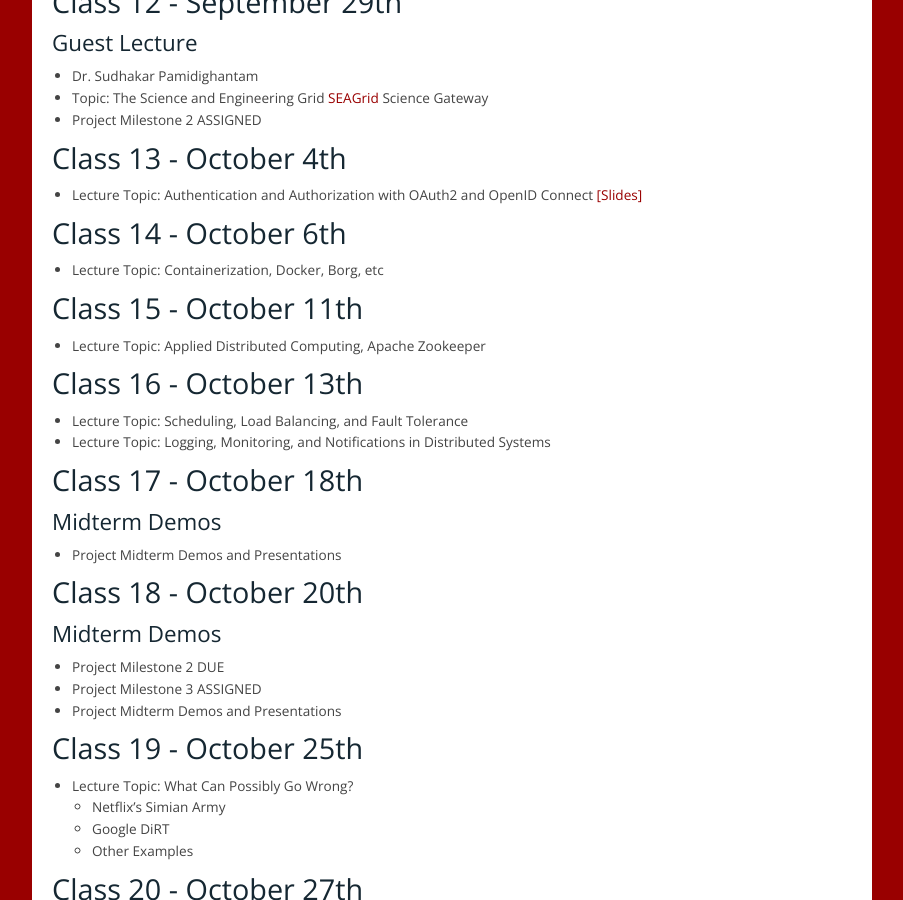
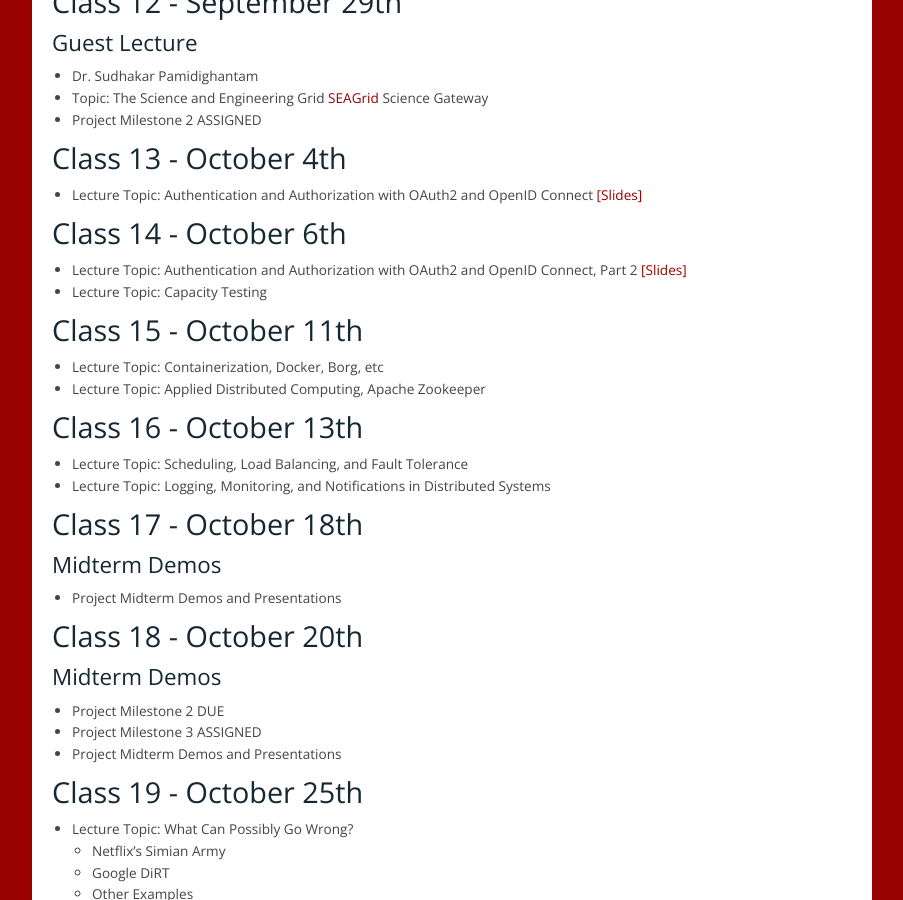
Before and after one commit to airavata-courses/airavata-courses.github.io, a Jekyll site: the page built from lectures.md, in a window 1280 px wide and 900 px high, scrolled down 1386 px. Shown: the whole window, without its empty margins (258-1161 px from the left). Built offline with Jekyll 4.4.1, drawn with Linux system fonts in a browser that asks for light colours.

Commit message:
Adding Oct 6 lecture slides

```diff
--- a/lectures.md
+++ b/lectures.md
@@ -69,9 +69,11 @@ The course focuses in teaching the distributed systems concepts through projects
 * Lecture Topic: Authentication and Authorization with OAuth2 and OpenID Connect [[Slides]]({{ site.url }}slides/CS649-OAuth2.pdf)
 
 ###  Class 14 - October 6th
-* Lecture Topic: Containerization, Docker, Borg, etc
+* Lecture Topic: Authentication and Authorization with OAuth2 and OpenID Connect, Part 2 [[Slides]]({{ site.url }}slides/CS649-OAuth2-PM2.pdf)
+* Lecture Topic: Capacity Testing
 
 ###  Class 15 - October 11th
+* Lecture Topic: Containerization, Docker, Borg, etc
 * Lecture Topic: Applied Distributed Computing, Apache Zookeeper
 
 ###  Class 16 - October 13th
```
Also changed, not shown: 1 other file.
